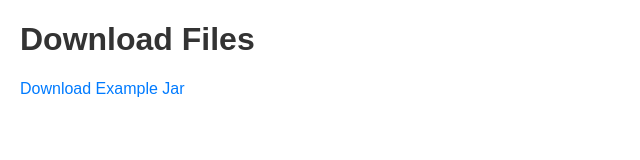
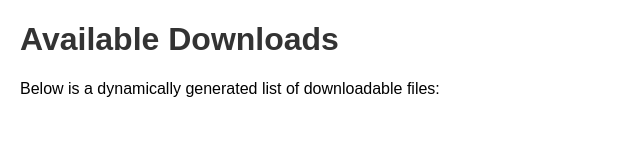
Before and after one commit to Volcar144/dowloads, a plain HTML site: page index.html in a window 1280 px wide. Shown: the whole page, without its empty margins (0-640 px from the left). Drawn offline with Linux system fonts and the light colour scheme.

Commit message:
Update index.html

```diff
--- a/index.html
+++ b/index.html
@@ -3,7 +3,7 @@
 <head>
   <meta charset="UTF-8">
   <meta name="viewport" content="width=device-width, initial-scale=1.0">
-  <title>Download Files</title>
+  <title>Dynamic Downloads</title>
   <style>
     body {
       font-family: Arial, sans-serif;
@@ -30,9 +30,11 @@
   </style>
 </head>
 <body>
-  <h1>Download Files</h1>
-  <ul>
-    <li><a href="downloads/jars/example.jar" download>Download Example Jar</a></li>
+  <h1>Available Downloads</h1>
+  <p>Below is a dynamically generated list of downloadable files:</p>
+  <ul id="file-list">
+    <!-- Links will be dynamically added here -->
   </ul>
+  <script src="script.js"></script>
 </body>
 </html>
```
